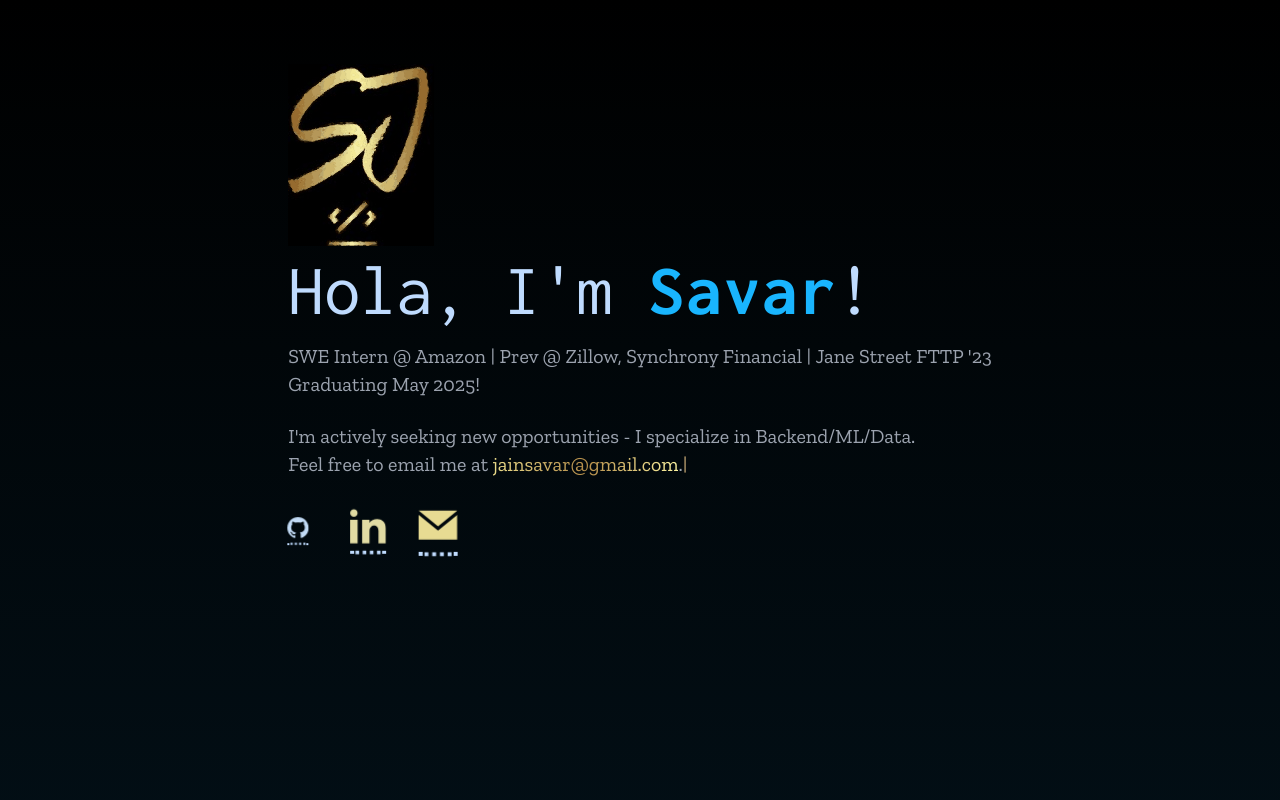
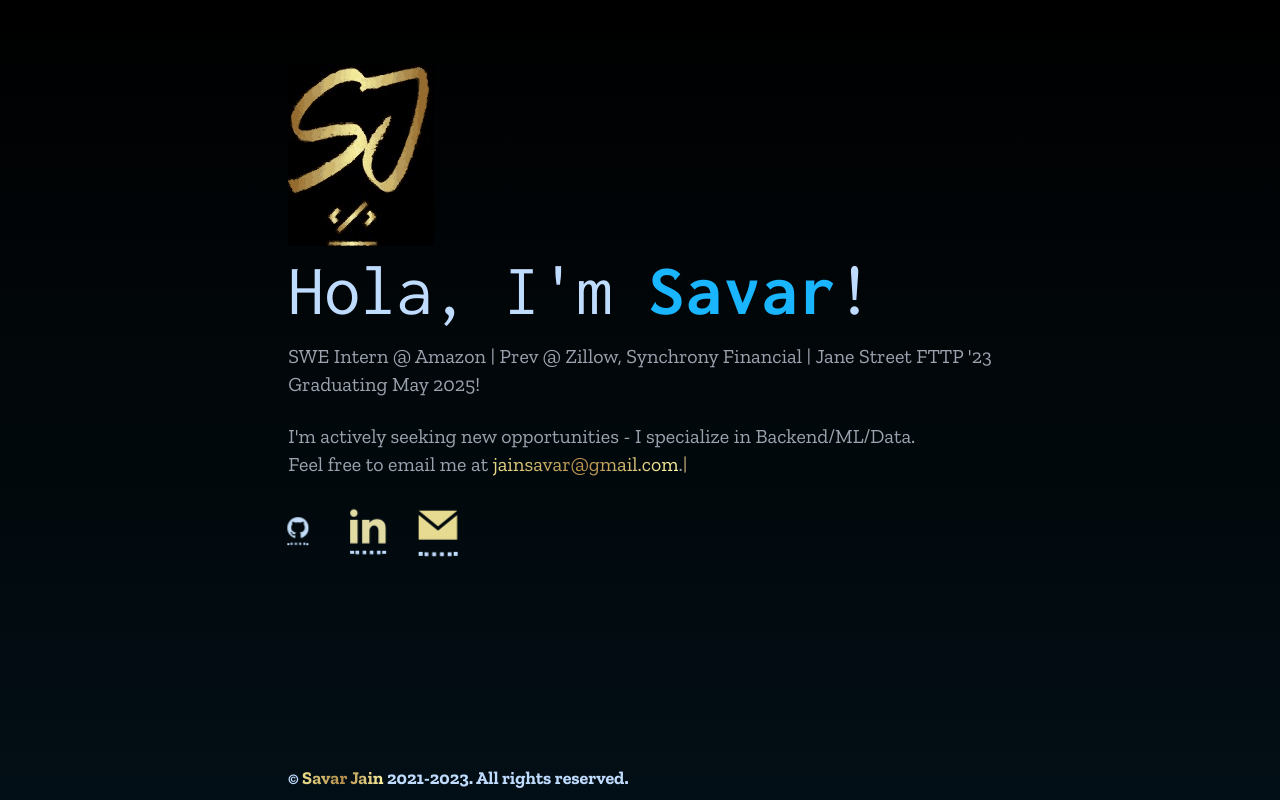
Before and after one commit to SavarJ/jainsavar.com, a React (Create React App) app: page / in a window 1280 px wide. Shown: the top 800 px of the page. Built offline with nearby package versions, Linux system fonts and the light colour scheme.

Commit message:
Move footer to top

```diff
--- a/src/components/App.tsx
+++ b/src/components/App.tsx
@@ -17,7 +17,6 @@ const App: React.FC = () => {
         <ExperienceSection />
         <ProjectsSection />
         <SkillsSection />
-        <FooterSection />
       </SubWrapper>
     </MainWrapper>
   );
--- a/src/components/sections/Footer/FooterSection.tsx
+++ b/src/components/sections/Footer/FooterSection.tsx
@@ -5,8 +5,8 @@ const LightSpeed = require("react-reveal/LightSpeed");
 const FooterSection: React.FC = () => {
   return (
     <LightSpeed>
-      <section className="text-center">
-        <Credits />
+      <section className="text-center absolute bottom-2">
+        {/* <Credits /> */}
         <Copyright />
       </section>
     </LightSpeed>
--- a/src/components/sections/Home/HomeSection.tsx
+++ b/src/components/sections/Home/HomeSection.tsx
@@ -7,6 +7,7 @@ import SelfDescription from "./SelfDescription";
 import SelfSubDescription from "./SelfSubDescription";
 import SelfSocials from "./SelfSocials";
 import MoreArrow from "./MoreArrow";
+import FooterSection from "../Footer/FooterSection";
 
 const HomeSection: React.FC = () => {
   const [selfHeadingDone, setSelfHeadingDone] = useState(false);
@@ -28,6 +29,7 @@ const HomeSection: React.FC = () => {
       />
       <SelfSocials selfSubDescriptionDone={selfSubDescriptionDone} setSelfSocialsDone={setSelfSocialsDone} />
       {/* <MoreArrow selfSocialsDone={selfSocialsDone} /> */}
+      <FooterSection />
     </FullSection>
   );
 };
```
